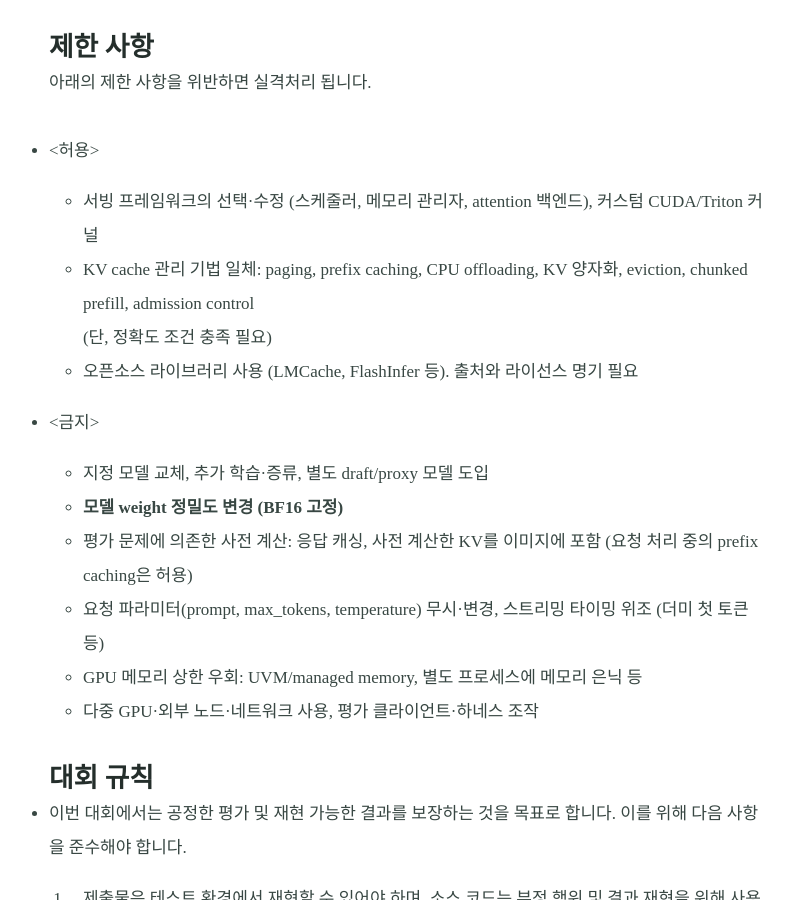
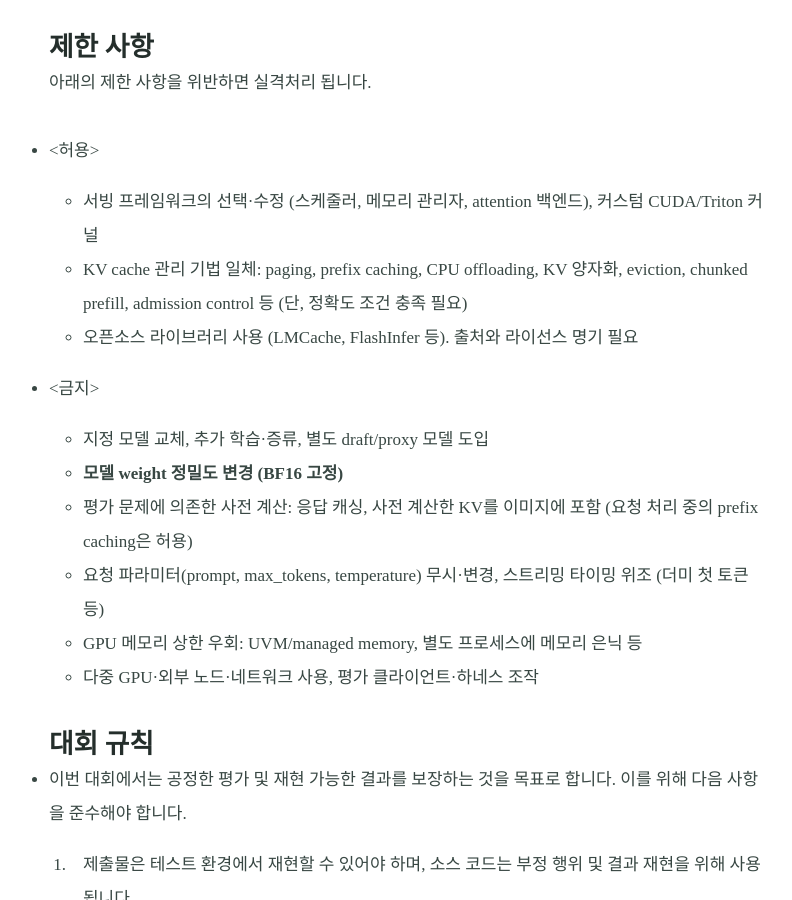
Before and after one commit to AISystemChallenge/AISystemChallenge.github.io, a Jekyll site: the page built from rules.md, in a window 1280 px wide and 900 px high, scrolled down 2383 px. Shown: the whole window, without its empty margins (234-1026 px from the left). Built offline with Jekyll 4.4.1, drawn with Linux system fonts in a browser that asks for light colours; some web fonts are replaced.

Commit message:
Update rules.md

```diff
--- a/rules.md
+++ b/rules.md
@@ -60,8 +60,7 @@ excerpt:
 아래의 제한 사항을 위반하면 실격처리 됩니다.<br>
   * <허용>
     * 서빙 프레임워크의 선택·수정 (스케줄러, 메모리 관리자, attention 백엔드), 커스텀 CUDA/Triton 커널
-    * KV cache 관리 기법 일체: paging, prefix caching, CPU offloading, KV 양자화, eviction, chunked prefill, admission control<br>
-    (단, 정확도 조건 충족 필요)
+    * KV cache 관리 기법 일체: paging, prefix caching, CPU offloading, KV 양자화, eviction, chunked prefill, admission control 등 (단, 정확도 조건 충족 필요)
     * 오픈소스 라이브러리 사용 (LMCache, FlashInfer 등). 출처와 라이선스 명기 필요
   * <금지>
     * 지정 모델 교체, 추가 학습·증류, 별도 draft/proxy 모델 도입
```
